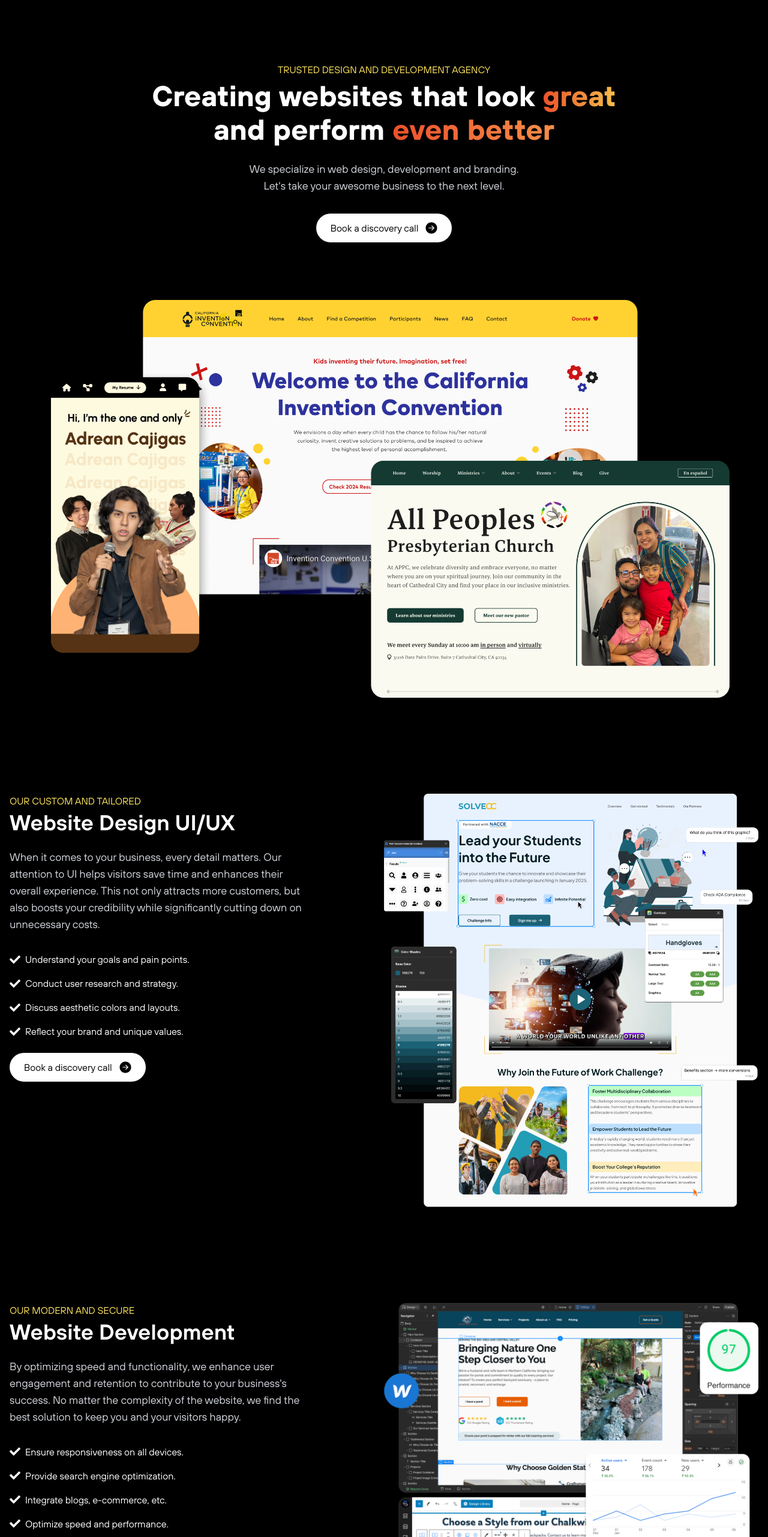
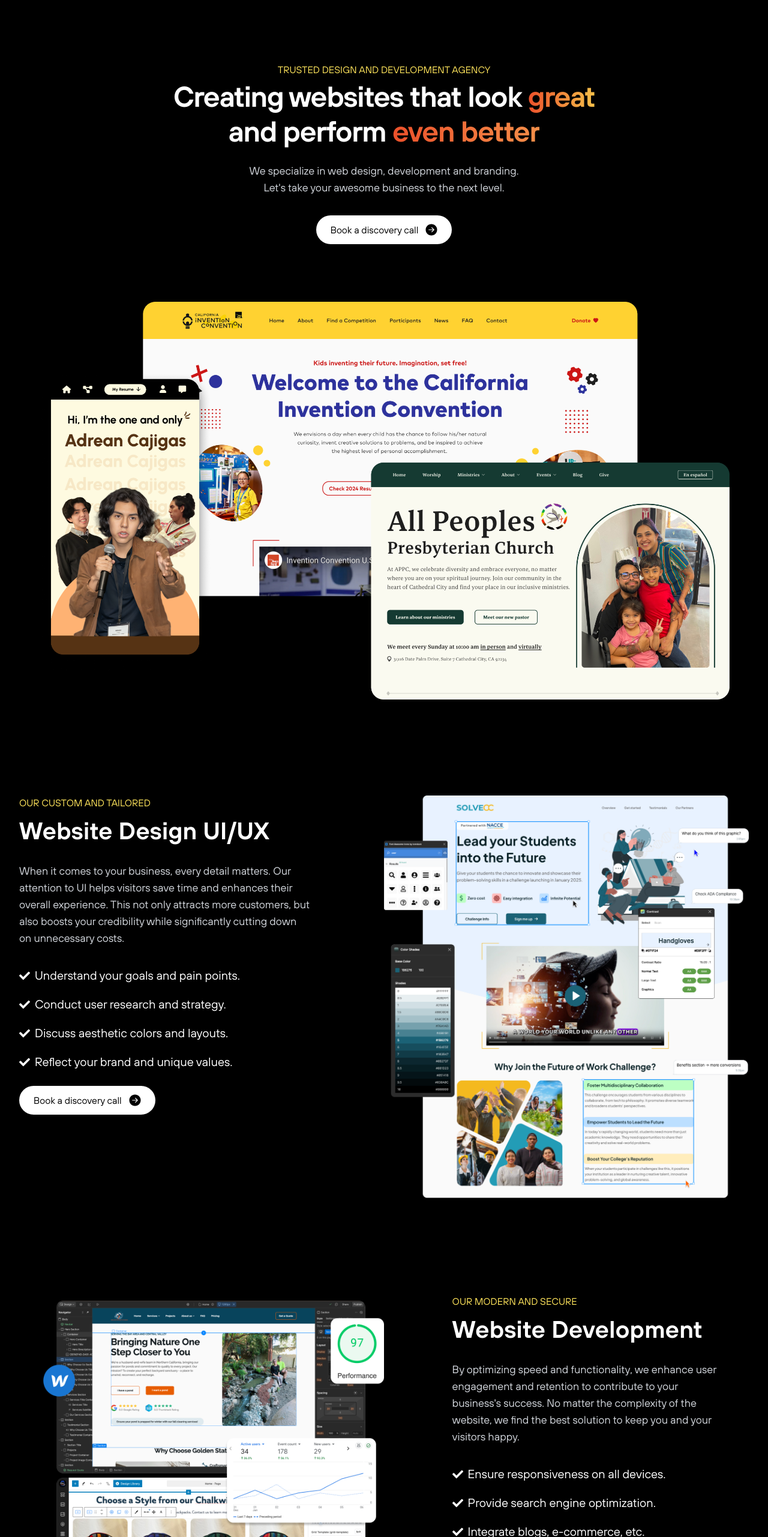
Before and after one commit to Visions-to-Visuals/v2v-website, a Next.js app: page / in a window 1280 px wide. Shown: the part 64-2626 px from the top of the page at 60% size. Built offline with nearby package versions, Linux system fonts and the light colour scheme.

Commit message:
feat: style immprovements

```diff
--- a/src/components/layout/Footer.tsx
+++ b/src/components/layout/Footer.tsx
@@ -4,7 +4,7 @@ import Image from 'next/image'
 export function Footer() {
   return (
     <footer className="bg-white text-black border-t border-gray-200">
-      <div className="max-w-7xl mx-auto px-4 py-16">
+      <div className="max-w-7xl mx-auto px-8 py-16">
         <div className="flex flex-col md:flex-row gap-8 md:gap-16">
           {/* Logo Section */}
           <div className="flex flex-col">
--- a/src/components/sections/FAQSection.tsx
+++ b/src/components/sections/FAQSection.tsx
@@ -12,7 +12,7 @@ function FAQItem({ faq }: { faq: FAQ }) {
   const [isOpen, setIsOpen] = useState(false);
 
   return (
-    <div className={`border rounded-lg overflow-hidden mb-4 ${isOpen ? 'border-[#ed853f]' : 'border-gray-200'}`}>
+    <div className={`border rounded-lg overflow-hidden mb-4 ${isOpen ? 'border-[#e47226]' : 'border-gray-200'}`}>
       <button
         onClick={() => setIsOpen(!isOpen)}
         className="w-full flex items-center justify-between p-6 text-left"
@@ -32,7 +32,7 @@ function FAQItem({ faq }: { faq: FAQ }) {
           isOpen ? 'max-h-96 opacity-100' : 'max-h-0 opacity-0'
         }`}
       >
-        <p className="p-6 pt-0 text-gray-600">{faq.answer}</p>
+        <p className="p-6 pt-0 text-p2">{faq.answer}</p>
       </div>
     </div>
   );
@@ -64,7 +64,7 @@ export function FAQSection() {
 
   return (
     <section className="flex flex-col items-center w-full bg-white text-black py-20">
-      <div className="max-w-3xl mx-auto px-4 w-full">
+      <div className="max-w-3xl mx-auto px-8 w-full">
         {/* Section Title */}
         <p className="mb-8 text-[#3D3D3D] text-center">Frequently Asked Questions</p>
 
--- a/src/components/sections/Hero.tsx
+++ b/src/components/sections/Hero.tsx
@@ -3,11 +3,11 @@ import Image from 'next/image'
 export function Hero() {
   return (
     <section className="relative flex flex-col items-center w-full bg-black text-white overflow-hidden">
-      <div className="max-w-7xl mx-auto px-4 w-full py-20">
+      <div className="max-w-7xl mx-auto px-8 w-full py-20">
         <div className="flex flex-col items-center text-center">
           <span className="text-[12px] md:text-base text-[#FFE45B] mb-1">TRUSTED DESIGN AND DEVELOPMENT AGENCY</span>
 
-          <h1 className="text-[32px] md:text-5xl font-bold mb-6 max-w-4xl leading-[38.4px] md:leading-[56px]">
+          <h1 className="text-h1 mb-6 max-w-4xl">
             <span className="hidden break:inline">Creating websites that look{' '}</span>
             <span className="break:hidden">Creating websites that look{' '}</span>
             <span className="bg-gradient-to-r from-[#EC512B] to-[#F5BF49] text-transparent bg-clip-text">great</span>
--- a/src/components/sections/PortfolioSection.tsx
+++ b/src/components/sections/PortfolioSection.tsx
@@ -141,11 +141,11 @@ export function PortfolioSection() {
 
   return (
     <section className="flex flex-col items-center w-full bg-black text-white py-20">
-      <div className="max-w-7xl mx-auto px-4 w-full">
+      <div className="max-w-7xl mx-auto px-8 w-full">
         {/* Header */}
         <div className="text-center mb-16">
           <span className="text-[12px] md:text-base text-[#FFD700] block mb-0 md:mb-4">REAL CLIENTS WITH REAL SOLUTIONS</span>
-          <h2 className="text-[28px] md:text-4xl">See our latest projects</h2>
+          <h2 className="text-m-h2 md:text-h2">See our latest projects</h2>
         </div>
 
         {/* Projects Grid */}
--- a/src/components/sections/TeamSection.tsx
+++ b/src/components/sections/TeamSection.tsx
@@ -31,11 +31,11 @@ export function TeamSection() {
 
   return (
     <section className="flex flex-col items-center w-full bg-black text-white py-12 md:py-20">
-      <div className="max-w-7xl mx-auto px-4 w-full">
+      <div className="max-w-7xl mx-auto px-8 w-full">
         {/* Header */}
         <div className="text-center mb-6 md:mb-16">
           <span className="text-[12px] md:text-base text-[#FFE45B] block mb-2">WE'RE MORE THAN JUST YOUR AVERAGE TEAM</span>
-          <h2 className="text-2xl md:text-4xl">We work with you every step of the way</h2>
+          <h2 className="text-m-h2 md:text-h2">We work with you every step of the way</h2>
         </div>
 
         {/* Team Members Grid */}
--- a/src/components/sections/UIUXDesign.tsx
+++ b/src/components/sections/UIUXDesign.tsx
@@ -3,12 +3,12 @@ import Image from 'next/image'
 export function UIUXDesign() {
   return (
     <section className="flex items-center justify-center w-full bg-black text-white py-20">
-      <div className="flex flex-col uiuxbreak:flex-row max-w-7xl mx-auto px-4 gap-12 justify-between">
+      <div className="flex flex-col uiuxbreak:flex-row max-w-7xl mx-auto px-8 gap-12 justify-between">
         {/* Left Column */}
         <div className="flex flex-col gap-6 uiuxbreak:w-2/5">
           <div className="flex flex-col gap-1">
             <span className="text-[12px] md:text-base text-[#FFE45B]">OUR CUSTOM AND TAILORED</span>
-            <h2 className="text-2xl md:text-4xl">Website Design UI/UX</h2>
+            <h2 className="text-m-h2 h2break:text-h2">Website Design UI/UX</h2>
           </div>
 
           <p className="text-lg text-gray-300">
@@ -16,7 +16,7 @@ export function UIUXDesign() {
           </p>
 
           <ul className="flex flex-col gap-4 text-white mt-2">
-            <li className="flex items-center gap-2">
+            <li className="text-p1 flex items-center gap-2">
               <Image
                 src="/assets/check.svg"
                 alt="Check mark"
@@ -26,7 +26,7 @@ export function UIUXDesign() {
               />
               Understand your goals and pain points.
             </li>
-            <li className="flex items-center gap-2">
+            <li className="text-p1 flex items-center gap-2">
               <Image
                 src="/assets/check.svg"
                 alt="Check mark"
@@ -36,7 +36,7 @@ export function UIUXDesign() {
               />
               Conduct user research and strategy.
             </li>
-            <li className="flex items-center gap-2">
+            <li className="text-p1 flex items-center gap-2">
               <Image
                 src="/assets/check.svg"
                 alt="Check mark"
@@ -46,7 +46,7 @@ export function UIUXDesign() {
               />
               Discuss aesthetic colors and layouts.
             </li>
-            <li className="flex items-center gap-2">
+            <li className="text-p1 flex items-center gap-2">
               <Image
                 src="/assets/check.svg"
                 alt="Check mark"
@@ -80,7 +80,7 @@ export function UIUXDesign() {
             alt="Collection of UI/UX design examples showing various interfaces and mockups"
             width={600}
             height={600}
-            className="w-full h-auto max-w-[500px] uiuxbreak:max-w-full"
+            className="w-full h-auto max-w-[500px] uiuxbreak:max-w-full object-contain"
           />
         </div>
       </div>
--- a/src/components/sections/WebsiteDevelopment.tsx
+++ b/src/components/sections/WebsiteDevelopment.tsx
@@ -3,12 +3,12 @@ import Image from 'next/image'
 export function WebsiteDevelopment() {
   return (
     <section className="flex items-center justify-center w-full bg-black text-white py-20">
-      <div className="flex flex-col uiuxbreak:flex-row max-w-7xl mx-auto px-4 gap-12 justify-between">
+      <div className="flex flex-col flex-between max-w-[1200px] mx-auto px-8 justify-between uiuxbreak:flex-row-reverse">
         {/* Left Column */}
         <div className="flex flex-col gap-6 uiuxbreak:w-2/5">
           <div className="flex flex-col gap-1">
             <span className="text-[12px] md:text-base text-[#FFE45B]">OUR MODERN AND SECURE</span>
-            <h2 className="text-2xl md:text-4xl">Website Development</h2>
+            <h2 className="text-m-h2 h2break:text-h2">Website Development</h2>
           </div>
 
           <p className="text-lg text-gray-300">
@@ -16,7 +16,7 @@ export function WebsiteDevelopment() {
           </p>
 
           <ul className="flex flex-col gap-4 text-white mt-2">
-            <li className="flex items-center gap-2">
+            <li className="text-p1 flex items-center gap-2">
               <Image
                 src="/assets/check.svg"
                 alt="Check mark"
@@ -26,7 +26,7 @@ export function WebsiteDevelopment() {
               />
               Ensure responsiveness on all devices.
             </li>
-            <li className="flex items-center gap-2">
+            <li className="text-p1 flex items-center gap-2">
               <Image
                 src="/assets/check.svg"
                 alt="Check mark"
@@ -36,7 +36,7 @@ export function WebsiteDevelopment() {
               />
               Provide search engine optimization.
             </li>
-            <li className="flex items-center gap-2">
+            <li className="text-p1 flex items-center gap-2">
               <Image
                 src="/assets/check.svg"
                 alt="Check mark"
@@ -46,7 +46,7 @@ export function WebsiteDevelopment() {
               />
               Integrate blogs, e-commerce, etc.
             </li>
-            <li className="flex items-center gap-2">
+            <li className="text-p1 flex items-center gap-2">
               <Image
                 src="/assets/check.svg"
                 alt="Check mark"
@@ -79,7 +79,7 @@ export function WebsiteDevelopment() {
             alt="Website development examples showing performance metrics and responsive design"
             width={600}
             height={600}
-            className="w-full h-auto max-w-[500px] uiuxbreak:max-w-full"
+            className="w-full h-auto max-w-[500px] uiuxbreak:max-w-full object-contain"
           />
         </div>
       </div>
--- a/tailwind.config.ts
+++ b/tailwind.config.ts
@@ -12,6 +12,7 @@ export default {
         'break': '825px',
         'mobile': '496px',
         'uiuxbreak': '930px',
+        'h2break': '1135px',
         'morestars': '1324px',
       },
       colors: {
@@ -28,7 +29,7 @@ export default {
         'tt-hoves': ['TT Hoves', 'sans-serif'],
       },
       fontSize: {
-        'h1': ['48px', { lineHeight: 'auto', letterSpacing: '-3%', fontWeight: '600' }],
+        'h1': ['48px', { lineHeight: '120%', letterSpacing: '-0.03em', fontWeight: '600' }],
         'h2': ['40px', { lineHeight: 'auto', letterSpacing: '-2%', fontWeight: '600' }],
         'h3': ['20px', { lineHeight: 'auto', letterSpacing: '-1%', fontWeight: '500' }],
         'p1': ['20px', { lineHeight: '160%', letterSpacing: '-1%', fontWeight: '400' }],
@@ -36,6 +37,14 @@ export default {
         'p3': ['16px', { lineHeight: '140%', letterSpacing: '-1%', fontWeight: '500' }],
         'p4': ['14px', { lineHeight: '140%', letterSpacing: '-1%', fontWeight: '400' }],
         'h4': ['14px', { lineHeight: 'auto', letterSpacing: '0', fontWeight: '400' }],
+        'm-h1': ['32px', { lineHeight: '120%', letterSpacing: '-0.03em', fontWeight: '600' }],
+        'm-h2': ['28px', { lineHeight: 'auto', letterSpacing: '-2%', fontWeight: '600' }],
+        'm-h3': ['18px', { lineHeight: 'auto', letterSpacing: '-1%', fontWeight: '500' }],
+        'm-p1': ['18px', { lineHeight: '160%', letterSpacing: '-1%', fontWeight: '400' }],
+        'm-p2': ['16px', { lineHeight: '160%', letterSpacing: '-1%', fontWeight: '400' }],
+        'm-p3': ['14px', { lineHeight: '140%', letterSpacing: '-1%', fontWeight: '500' }],
+        'm-p4': ['12px', { lineHeight: '140%', letterSpacing: '-1%', fontWeight: '400' }],
+        'm-h4': ['12px', { lineHeight: 'auto', letterSpacing: '0', fontWeight: '400' }],
       },
     },
   },
```
